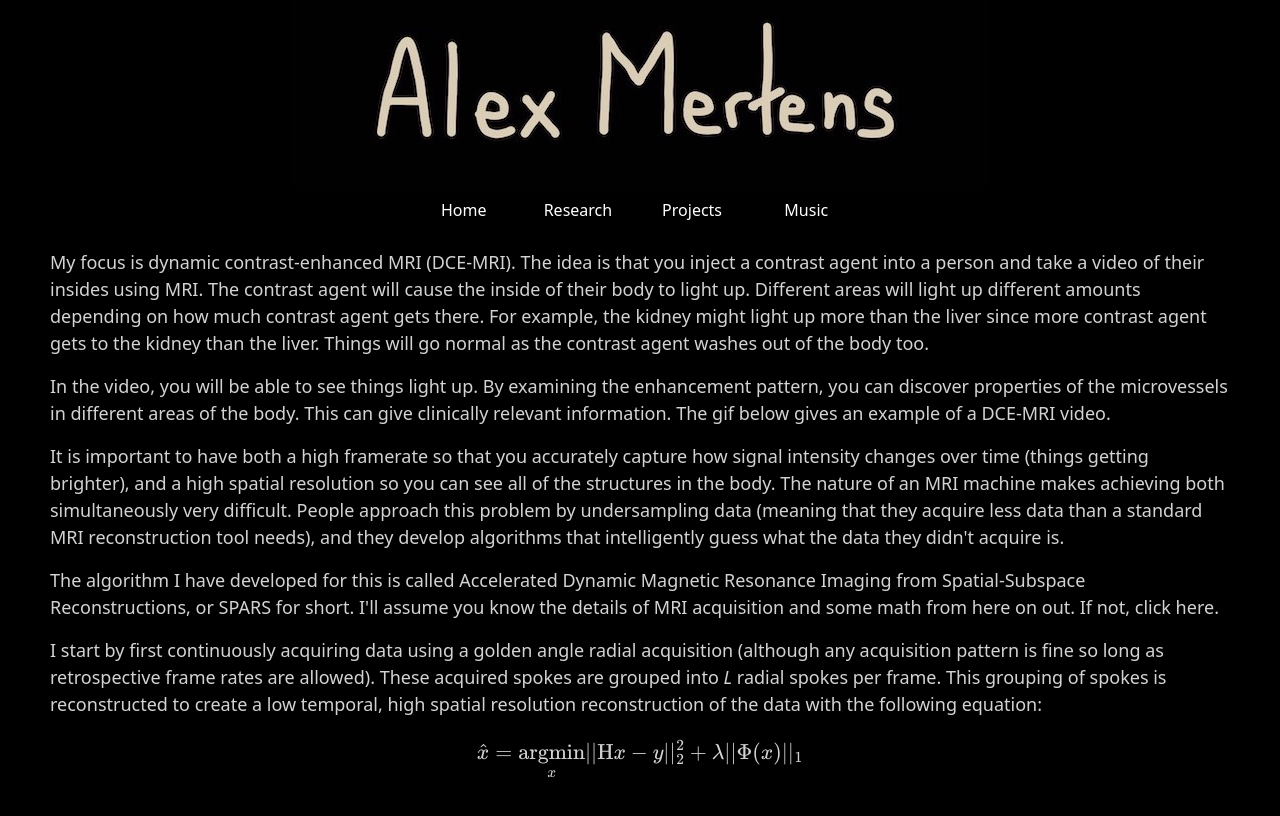
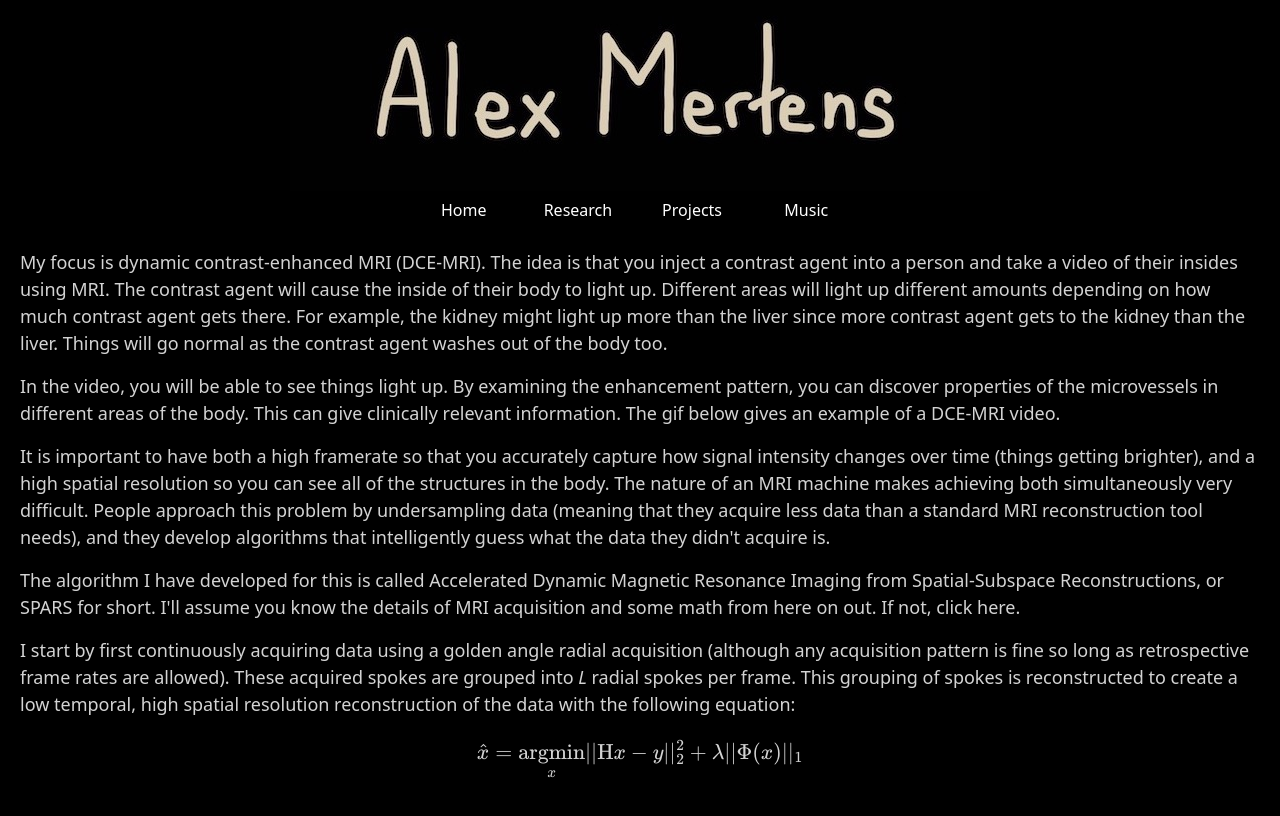
Before and after one commit to MertTens/merttens.github.io, a website: page spars.html in a window 1280 px wide. Drawn offline with nearby package versions, Linux system fonts and the light colour scheme; some packages are replaced by stand-ins of ours.

Commit message:
Initial commit

```diff
--- a/style.css
+++ b/style.css
@@ -139,7 +139,7 @@ a:hover {
     margin-bottom: 20px; /* Adjust the margin to control spacing */
     color: #D3D3D3; /* Change the text color to white on hover */
     font-size: 18px; /* Set the font size */
-    max-width: calc(100% - 60px); /* Adjust the maximum width to leave space from both edges */
+    max-width: 100%; /* Adjust the maximum width to leave space from both edges */
     padding: 20px; /* Add padding to create space between text and edges */
     margin-left: auto;
     margin-right: auto;
```
